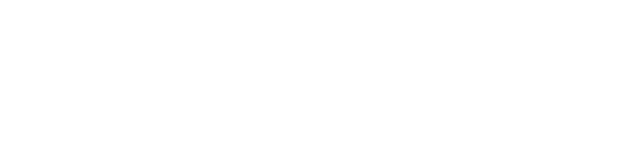
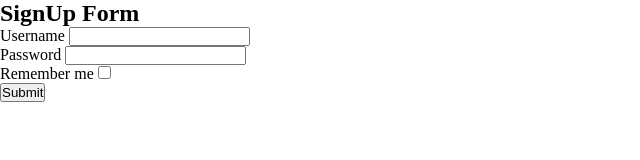
Before and after one commit to daniyal-rouhbakhsh/Git-Bisect-Git-Flow-Project, a plain HTML site: page index.html in a window 1280 px wide. Shown: the whole page, without its empty margins (0-640 px from the left). Drawn offline with Linux system fonts and the light colour scheme.

Commit message:
Create Basic HTML Structure & Basic Styles

```diff
--- a/index.html
+++ b/index.html
@@ -8,6 +8,21 @@
     <title>Git Bisect & Git Flow Project</title>
 </head>
 <body>
-
+    <form action="" id="main-form">
+        <h2 class="form-title">SignUp Form</h2>
+        <div class="username-container">
+            <label for="username">Username</label>
+            <input type="text" id="username">
+        </div>
+        <div class="password-container">
+            <label for="password">Password</label>
+            <input type="password" id="password">
+        </div>
+        <div class="remember-container">
+            <label for="remember">Remember me</label>
+            <input type="checkbox" id="remember">
+        </div>
+        <button id="form-btn">Submit</button>
+    </form>
 </body>
 </html>
--- a/style.css
+++ b/style.css
@@ -0,0 +1,5 @@
+*,*::before,*::after{
+    box-sizing: border-box;
+    padding: 0;
+    margin: 0;
+}
```
